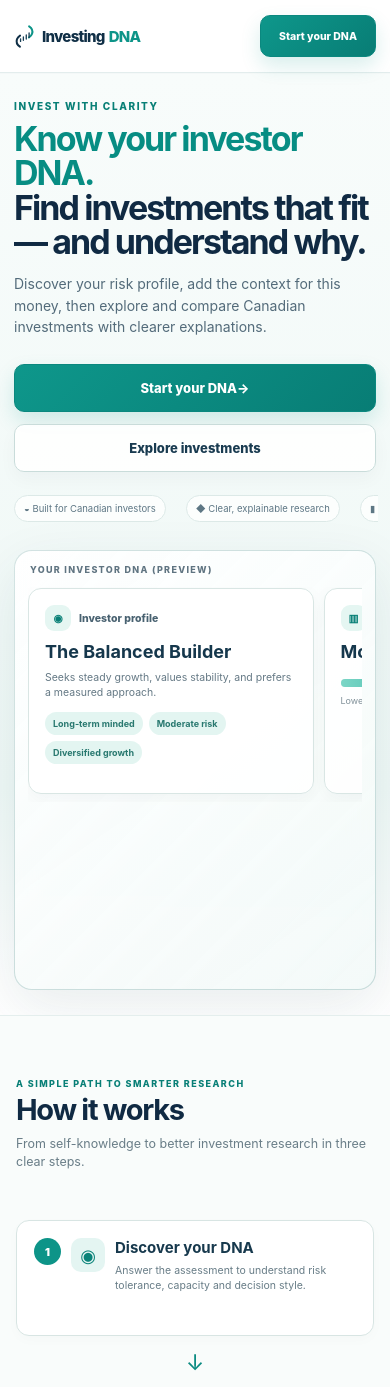
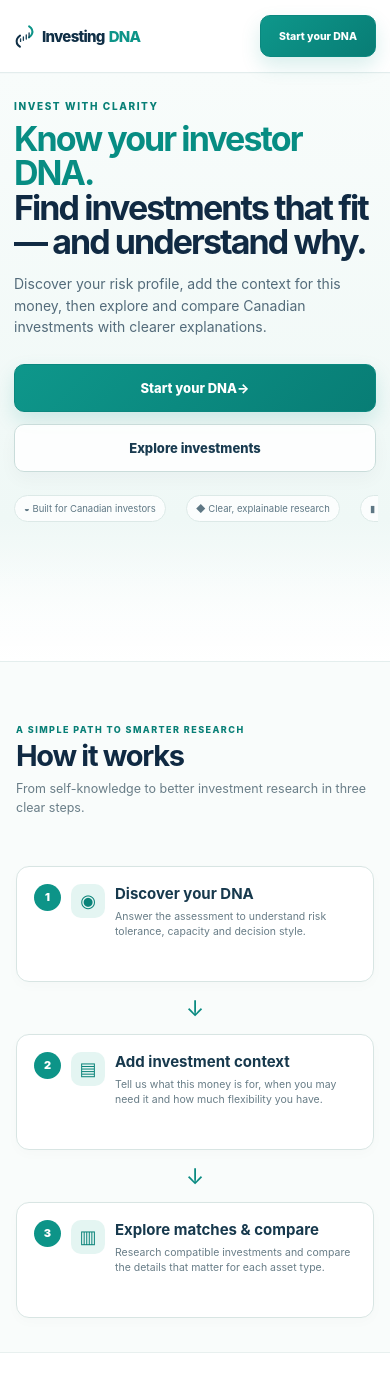
Before and after one commit to mahdikakavandkordi-droid/Investing-dnav1, a Next.js app: page / in a window 390 px wide. Shown: the top 1387 px of the page. Built offline with nearby package versions, Linux system fonts and the light colour scheme; no server answers.

Commit message:
Hide homepage DNA preview on mobile

```diff
--- a/app/home-approved.css
+++ b/app/home-approved.css
@@ -268,7 +268,9 @@
   }
   .platform-hero-copy>p{max-width:360px!important;font-size:14px!important;line-height:1.52!important}
   .platform-hero-trust span{background:rgba(255,255,255,.72)!important}
-  .platform-product-preview{margin-top:24px!important;padding:13px!important;border-radius:18px!important}
+  /* Mobile simplification: remove the illustrative Investor DNA preview entirely.
+     The real assessment CTA is the primary action on small screens. */
+  .platform-product-preview{display:none!important}
   .platform-preview-grid{
     display:flex!important;
     gap:10px!important;
```
